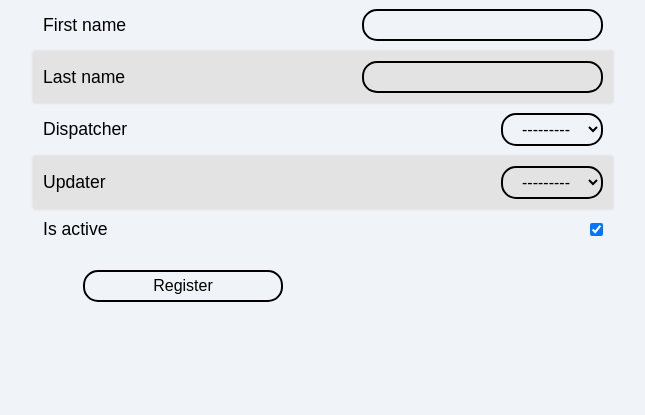
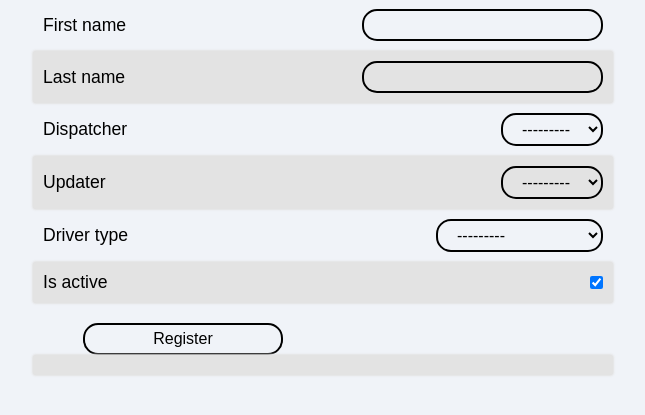
Before and after one commit to TankerDragon/SamAutoTrans, a Django app: page /budget/new-driver/ in a window 1280 px wide. Shown: the part 166-581 px from the top of the page, without its empty margins (317-962 px from the left). Run offline with Django 4.2, Linux system fonts and the light colour scheme; a user stored in the database is signed in; data comes from the database, SQL or seed files in the repository; both versions use the stored data as it was after the commit.

Commit message:
add driver detail page and driver type

```diff
--- a/budget/models.py
+++ b/budget/models.py
@@ -12,6 +12,7 @@
     r_budget = models.DecimalField(max_digits=9,decimal_places=2, blank=True, null=True, default=0)
     first_name = models.CharField(max_length=20, null=True)
     last_name = models.CharField(max_length=20, null=True)
+    driver_type = models.CharField(max_length=2, choices=[('OO', 'Owner operator'), ('CD', 'Company driver'), ('LO', 'Lease operator')])
     is_active = models.BooleanField(default=1)
 
     def __str__(self):
@@ -25,3 +26,4 @@
     pcs_number = models.CharField(max_length=15)
     user = models.CharField(max_length=20)
     date = models.DateTimeField(auto_now=True)
+    note = models.CharField(max_length=100, blank=True)
--- a/budget/templates/new-driver.html
+++ b/budget/templates/driver.html
@@ -20,6 +20,10 @@
       {{form.updater}}
     </div>
     <div>
+      <label>{{form.driver_type.label}}</label>
+      {{form.driver_type}}
+    </div>
+    <div>
       <label>{{form.is_active.label}}</label>
       {{form.is_active}}
     </div>
--- a/budget/urls.py
+++ b/budget/urls.py
@@ -8,5 +8,6 @@
     path('new-driver/', views.new_driver, name='new-driver'),
     path('archive/', views.archive, name='archive'),
     path('archive/<int:id>', views.driver_archive),
+    path('driver-detail/<int:id>', views.driver_detail),
     path('<int:id>', views.budget)
 ]
--- a/budget/views.py
+++ b/budget/views.py
@@ -74,9 +74,27 @@
                 return redirect('budget')
 
         context = {'form': driver_form, 'is_superuser': user.is_superuser, 'user': request.user}
-        return render(request, 'new-driver.html', context)
+        return render(request, 'driver.html', context)
     else:
         return redirect('no-access')
+
+@login_required(login_url='login')
+def driver_detail(request, id):
+    user = User.objects.get(username = request.user)
+    if user.is_superuser:
+        driver = Driver.objects.get(pk=id)
+        driver_form = DriverForm(instance=driver)
+        if request.method == 'POST':
+            driver_form = DriverForm(request.POST, instance=driver)
+            if driver_form.is_valid():
+                driver_form.save()
+                return redirect('budget')
+
+        context = {'form': driver_form, 'is_superuser': user.is_superuser, 'user': request.user}
+        return render(request, 'driver.html', context)
+    else:
+        return redirect('no-access')
+
 
 @login_required(login_url='login')
 def archive(request):
@@ -137,7 +155,7 @@
                     elif b_type == 'R':
                         driver.r_budget += amount
                     driver.save()
-                    log = Log(driver=driver, change = amount, budget_type=b_type, bol_number = request.data['bol_number'], pcs_number=request.data['pcs_number'], user=request.user)
+                    log = Log(driver=driver, change = amount, budget_type=b_type, bol_number = request.data['bol_number'], pcs_number=request.data['pcs_number'], note=request.data['note'] ,user=request.user)
                     log.save()
                     return Response(status=status.HTTP_200_OK)
             else:
--- a/static/styles/budget.css
+++ b/static/styles/budget.css
@@ -8,7 +8,7 @@
   font-family: sans-serif;
 }
 .container {
-  width: 60%;
+  width: 70%;
   margin: auto;
 }
 nav {
@@ -106,10 +106,13 @@
   padding: 10px 15px;
 }
 .table table thead {
+  white-space: nowrap;
   color: white;
   font-weight: bold;
 }
 .table table thead tr {
+  top: 80px;
+  position: sticky;
   background-color: rgb(71, 90, 121);
 }
 
@@ -129,6 +132,7 @@
   justify-content: space-between;
 }
 .table table tbody .highLited i {
+  margin: 0 5px;
   background-color: rgb(77, 77, 77);
   width: 1.5rem;
   height: 1.5rem;
@@ -140,8 +144,11 @@
 .table table tbody .highLited i:hover {
   cursor: pointer;
 }
+.table table tbody .highLited i:nth-child(2) {
+  color: rgb(83, 206, 255);
+}
 .table table tbody .highLited i:last-child {
-  color: rgb(83, 206, 255);
+  color: rgb(33, 221, 13);
 }
 #form {
   width: 40%;
```
Also changed, not shown: budget/templates/budget.html (+7 -8 lines), samauto/settings.py (+7 -2 lines), static/js/budget.js (+6 -3 lines), budget/migrations/0009_log_note.py (added), budget/migrations/0010_driver_dr_type.py (added), budget/migrations/0011_rename_dr_type_driver_driver_type.py (added), db.sqlite3.
